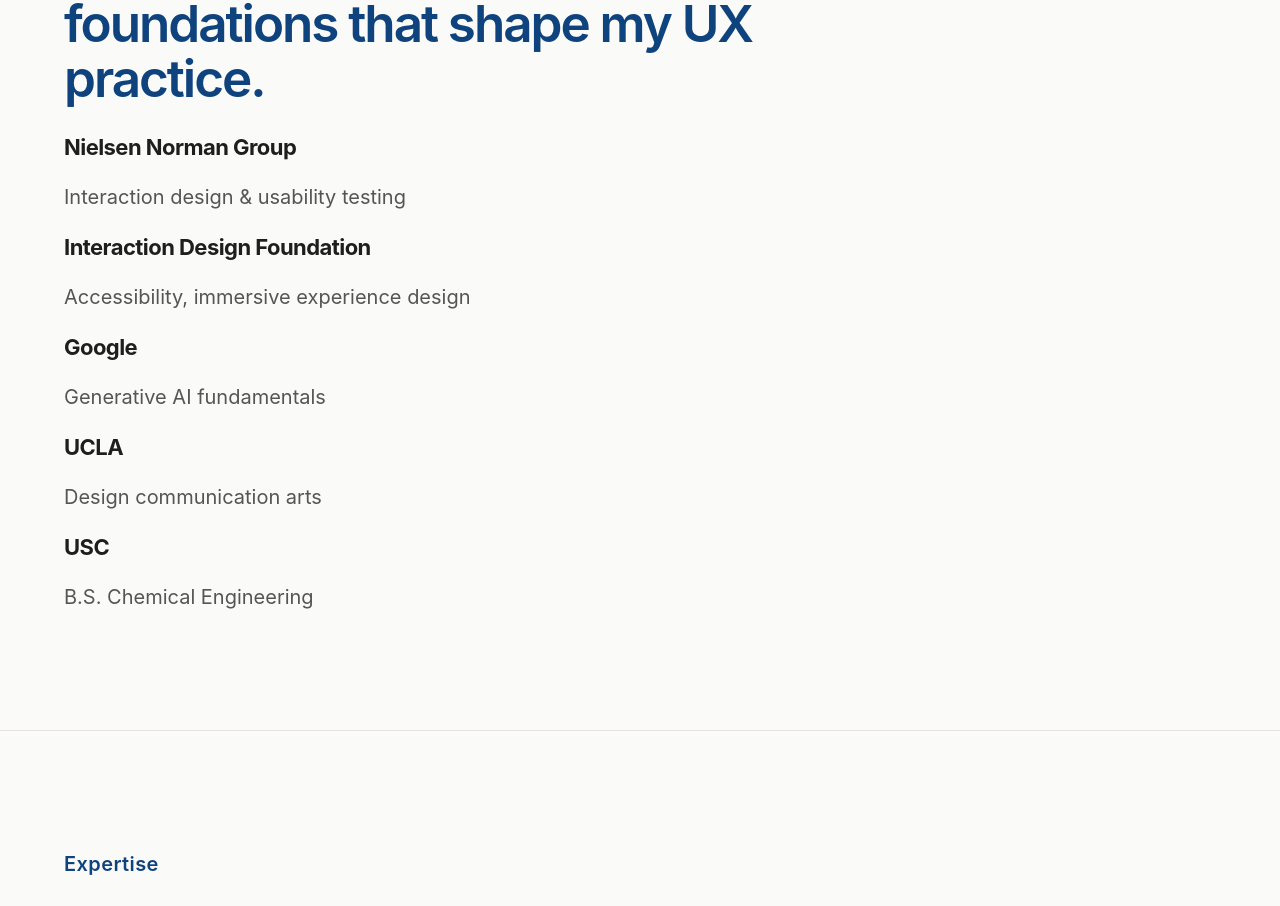
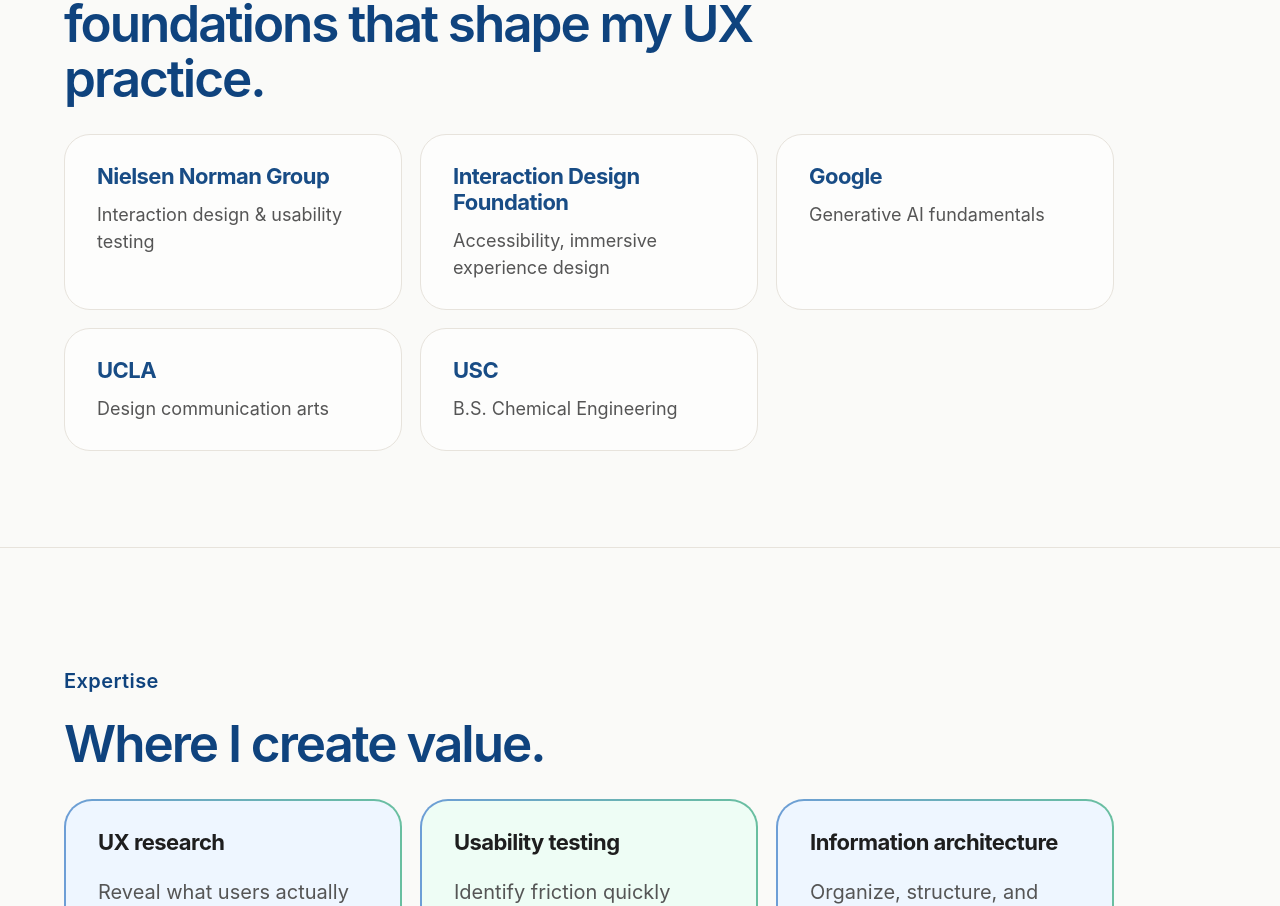
Before and after one commit to micheleroohani/michele-harper-portfolio, a React (Vite) app: page / in a window 1280 px wide. Shown: the part 1660-2566 px from the top of the page. Built offline with nearby package versions, Linux system fonts and the light colour scheme.

Commit message:
Add styles for credentials grid and card components
Added styles for credentials grid and credential cards.

```diff
--- a/src/style.css
+++ b/src/style.css
@@ -204,6 +204,36 @@
 .gradientCard {
   display: flex;
 }
+.credentialsGrid {
+  display: grid;
+  grid-template-columns: repeat(3, minmax(0, 1fr));
+  gap: 18px;
+  max-width: 1050px;
+}
+
+.credentialCard {
+  border: 1px solid #e7e3dc;
+  border-radius: 26px;
+  padding: 28px 32px;
+  background: rgba(255, 255, 255, 0.62);
+  transition: transform 160ms ease, box-shadow 160ms ease;
+}
+
+.credentialCard:hover {
+  transform: translateY(-4px);
+  box-shadow: 0 10px 28px rgba(24, 76, 133, 0.08);
+}
+
+.credentialCard h3 {
+  color: #184c85;
+  margin-bottom: 12px;
+}
+
+.credentialCard p {
+  margin: 0;
+  font-size: 18px;
+  line-height: 1.5;
+}
 .iconDot {
   width: 22px;
   height: 22px;
@@ -281,6 +311,9 @@
   .methodGrid {
     grid-template-columns: 1fr;
   }
+  .credentialsGrid {
+  grid-template-columns: 1fr;
+}
 }
 
 .footer {
```
